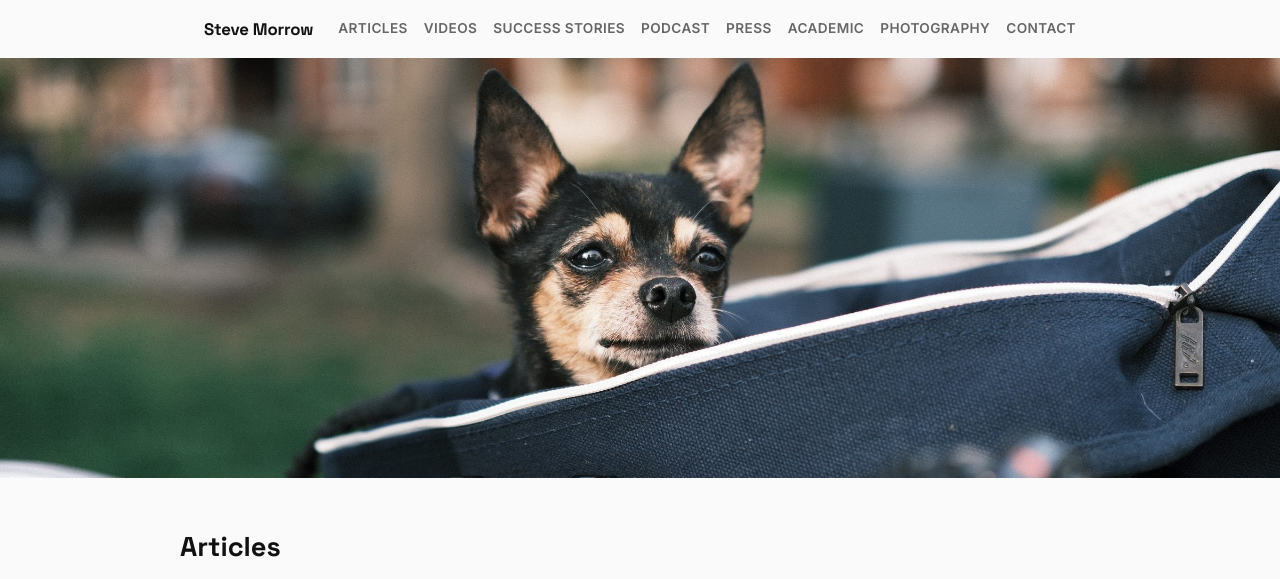
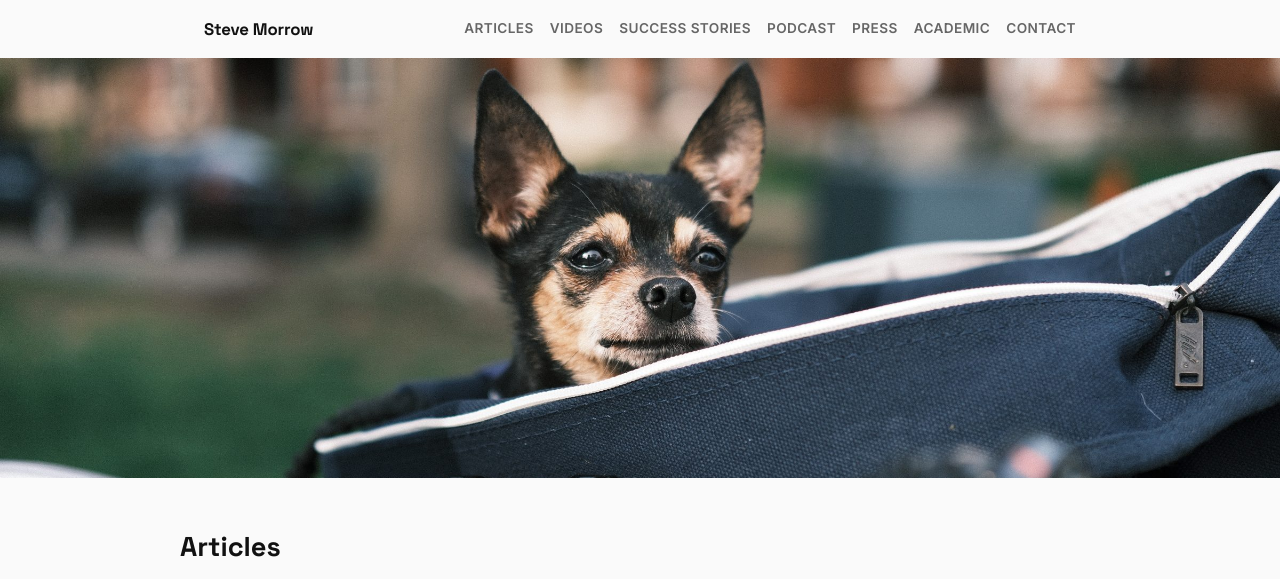
Before and after one commit to morrowsm/portfolio, a plain HTML site: page index.html in a window 1280 px wide. Shown: the top 579 px of the page. Drawn offline with Linux system fonts and the light colour scheme.

Commit message:
Remove Photography link from navigation

```diff
--- a/index.html
+++ b/index.html
@@ -409,7 +409,6 @@
       <a href="#podcast">Podcast</a>
       <a href="#press">Press</a>
       <a href="#academic">Academic</a>
-      <a href="#photography">Photography</a>
       <a href="#contact">Contact</a>
     </nav>
   </div>
```
